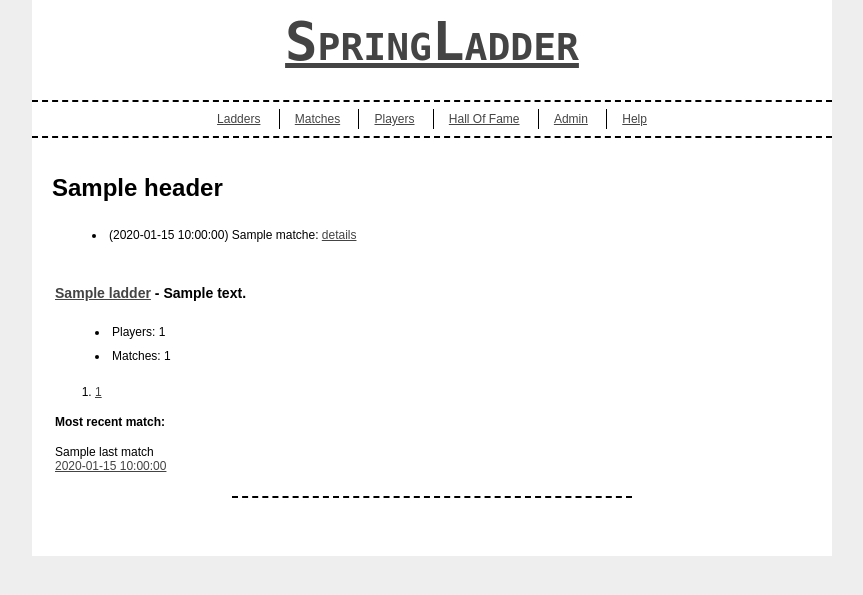
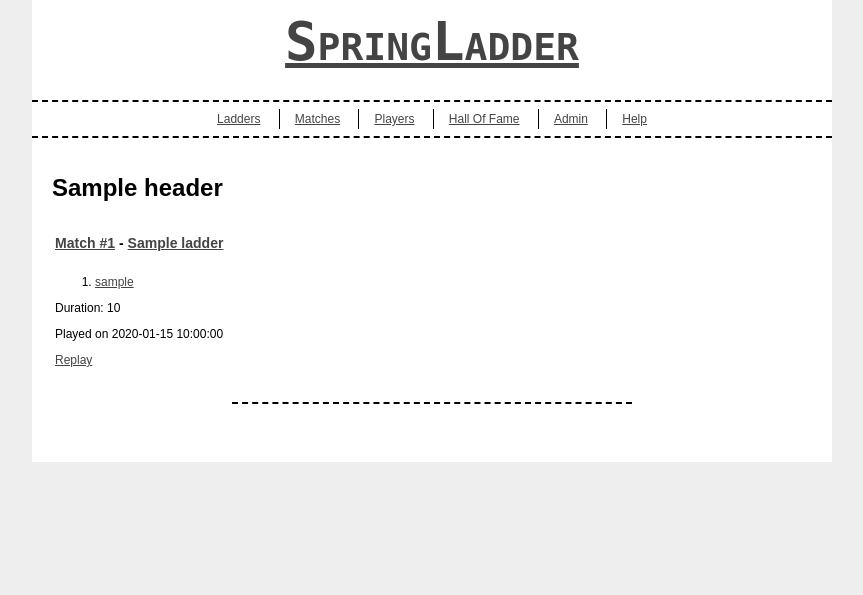
Before and after one commit to renefritze/SpringLadder, a Python web app: template website/templates/viewmatchgrid.html in a window 1280 px wide. Shown: the top 595 px of the page, without its empty margins (168-1031 px from the left). Run offline with Jinja, Linux system fonts and the light colour scheme; the template is opened without the code that fills it: most values are stand-ins (such as "Sample title", 1, 10 or a date in 2020).

Commit message:
match grid

```diff
--- a/db_entities.py
+++ b/db_entities.py
@@ -98,6 +98,7 @@ class Match(Base):
 
 	settings    	= relation("MatchSetting", 	order_by="MatchSetting.key" )#, backref="match" )#this would auto-create a relation in MatchSetting too
 	results			= relation("Result", 		order_by="Result.died" )
+	ladder			= relation("Ladder" )
 
 
 class MatchSetting(Base):
--- a/website/style.css
+++ b/website/style.css
@@ -170,15 +170,14 @@ a.nav:hover {
 	margin-bottom:0.2em;
 }
 
-#ladderlist td {
+#ladderlist,#matchgrid td {
 	width: 33%;
 	vertical-align: top;
 }
 
-#ladderlist table {
+#ladderlist,#matchgrid table {
 	width: 100%;
 	margin-top: 0px;
-
 }
 /*---------------------pagination-----------------------------*/
 
--- a/website/templates/viewmatchgrid.html
+++ b/website/templates/viewmatchgrid.html
@@ -2,49 +2,33 @@
 
 {% block content %}
 {% if header %}
-<h1>{{header}}</h1>
+	<h1>{{header}}</h1>
 {% endif %}
-<ul>
-{% for l in matches %}
-  <li>({{l.date}}) {{ l.modname }}: <a href="/viewmatch.py?id={{ l.id }}">details</a> </li>
-{% endfor %}
-</ul>
-<br/>
 
 {% set count = 1 %}
-<div id='ladderlist'>
+<div id='matchgrid'>
 	<table>
 	<tbody>
 		<tr>
-			{% for l in ladders %}
+			{% for l in matches %}
 				<td>
-					<h3><a href="/viewladder.py?id={{ l.id }}">{{ l.name }}</a>
-						{% if l.description %} - {{l.description}} {% endif %}
+					<h3><a href="/viewmatch.py?id={{ l.id }}">Match #{{ l.id }}</a>
+						- <a href="/viewladder.py?id={{l.ladder.id}}">{{l.ladder.name}} </a>
 					</h3>
-					<div>
-						<ul>
-							<li>Players: {{l.player_count}}</li>
-							<li>Matches: {{l.match_count}}</li>
-						</ul>
-					</div>
 					<div >
 						<ol>
-							{% for row in l.ranks.rows %}
-							<li> <a href="/viewmatch.py?ladder={{l.id}}&player={{row[0]}}"> {{row[0]}}</a> </li>
+							{% for r in l.results %}
+								<li>
+									<a href="/viewplayer.py?ladder={{l.ladder.id}}&player={{r.player.id}}"> {{r.player.nick}}</a>
+								</li>
 							{% endfor %}
 						</ol>
 					</div>
-					{% if l.last_match %}
-						<div>
-							<h4>Most recent match:</h4>
-								{% if l.last_match.mapname %}
-									{{l.last_match.mapname}}
-									<br/>
-								{% endif %}
-								<a href="/viewmatch.py?id={{l.last_match.id}}">{{l.last_match.date}}</a>
-						</div>
-					{% endif %}
-				<!--		<a href="/admin/change_ladder.py?id={{ l.id }}">edit</a>-->
+				<p>Duration: {{l.duration}}</p>
+				<p>Played on {{l.date}}</p>
+				{% if l.replay %}
+					<p><a href="/replays/{{l.replay}}"> Replay </a> </p>
+				{% endif %}
 				</td>
 				{% if count is divisibleby 3 %}
 					</tr><tr>
--- a/website/viewmatch.py
+++ b/website/viewmatch.py
@@ -37,8 +37,8 @@ try:
 			matches.append( r.match )
 		print template.render(matches=matches, header=header_string )
 	elif not id:
-		template = env.get_template('viewmatchlist.html')
-		limit = int(getSingleField( 'limit', 10 ))
+		template = env.get_template('viewmatchgrid.html')
+		limit = int(getSingleField( 'limit', 18 ))
 		matches = s.query( Match ).order_by(Match.date.desc())[:limit]
 		header_string = 'last %i matches'%limit
 		print template.render(matches=matches, header=header_string )
```
